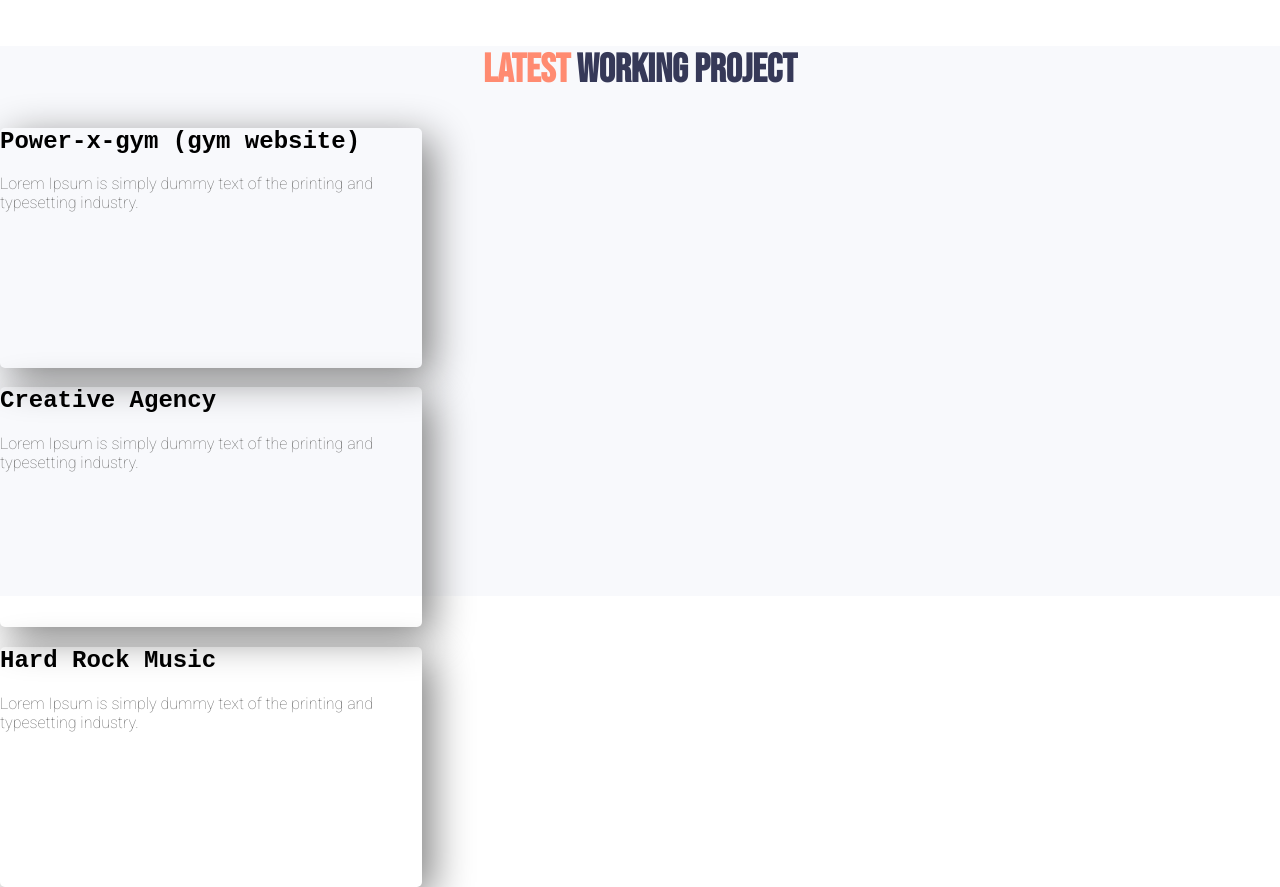
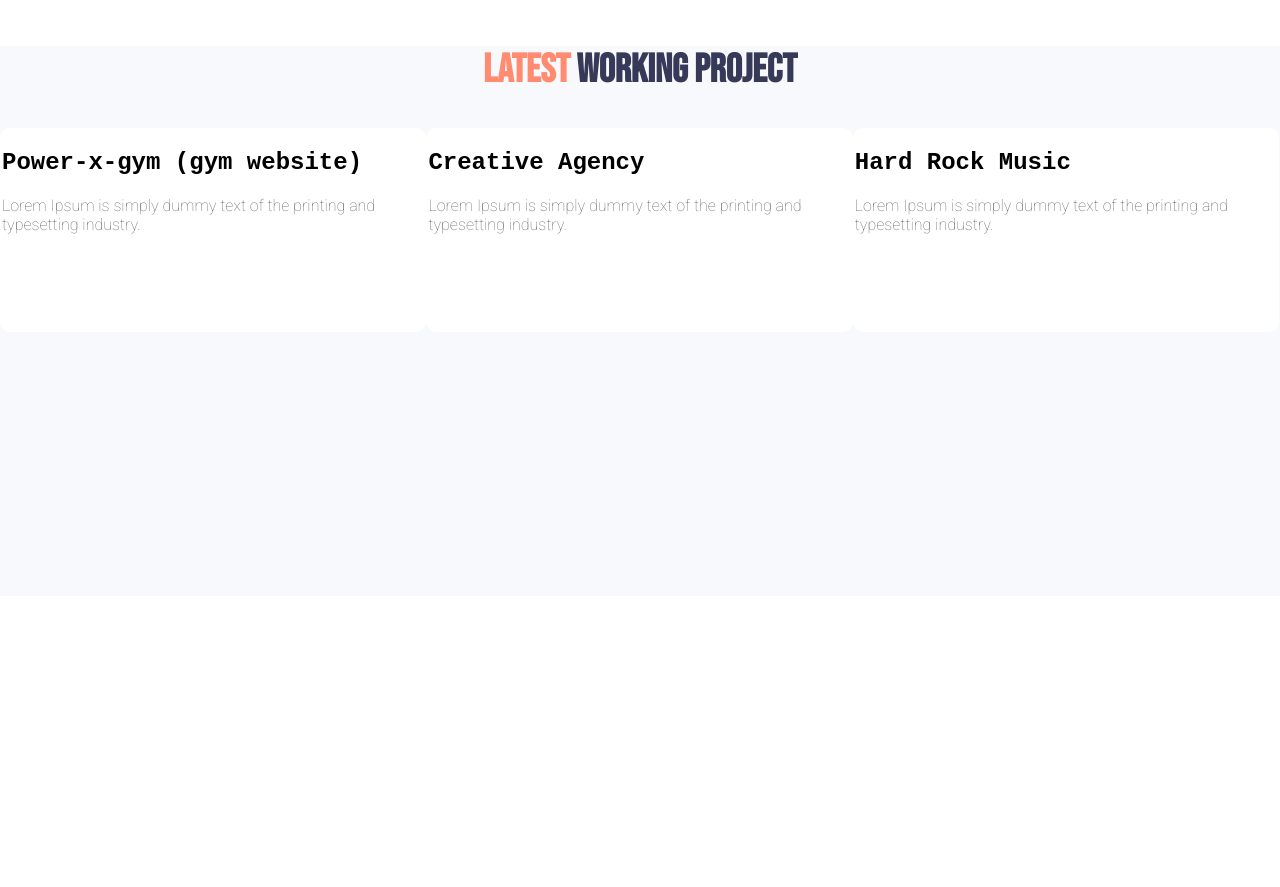
Before and after one commit to zamiulziko/first-assignment, a plain HTML site: page index.html in a window 1280 px wide. Shown: the part 1120-2007 px from the top of the page. After the commit the page ends 1716 px from the top, so only its background shows below. Drawn offline with Linux system fonts and the light colour scheme.

Commit message:
adding-three-in-one

```diff
--- a/style.css
+++ b/style.css
@@ -55,25 +55,36 @@ section{
 }
 
 .header-three-of-one{
-    box-shadow: 10px 10px 40px gray;
-    border-radius: 5px;
-    height: 60%;
+
+    border-radius: 10px;
+    height: 50%;
+    width: 33.33%;
+    float: left;
+    margin: px;
+    padding:2px ;
 }
 .latest-working-project-area{
     background-color:#F8F9FC;
+
+
+
 
 }
 
 #Power-x-gym{
     width: 33%;
+    background-color: #FFFFFF;
+    padding: 2px;
 
 }
 #Creative-agency{
     width: 33%;
+    background-color: #FFFFFF;
 
 }
 #hard-rock-music{
     width: 33%;
+    background-color: #FFFFFF;
 
 
 }
```
